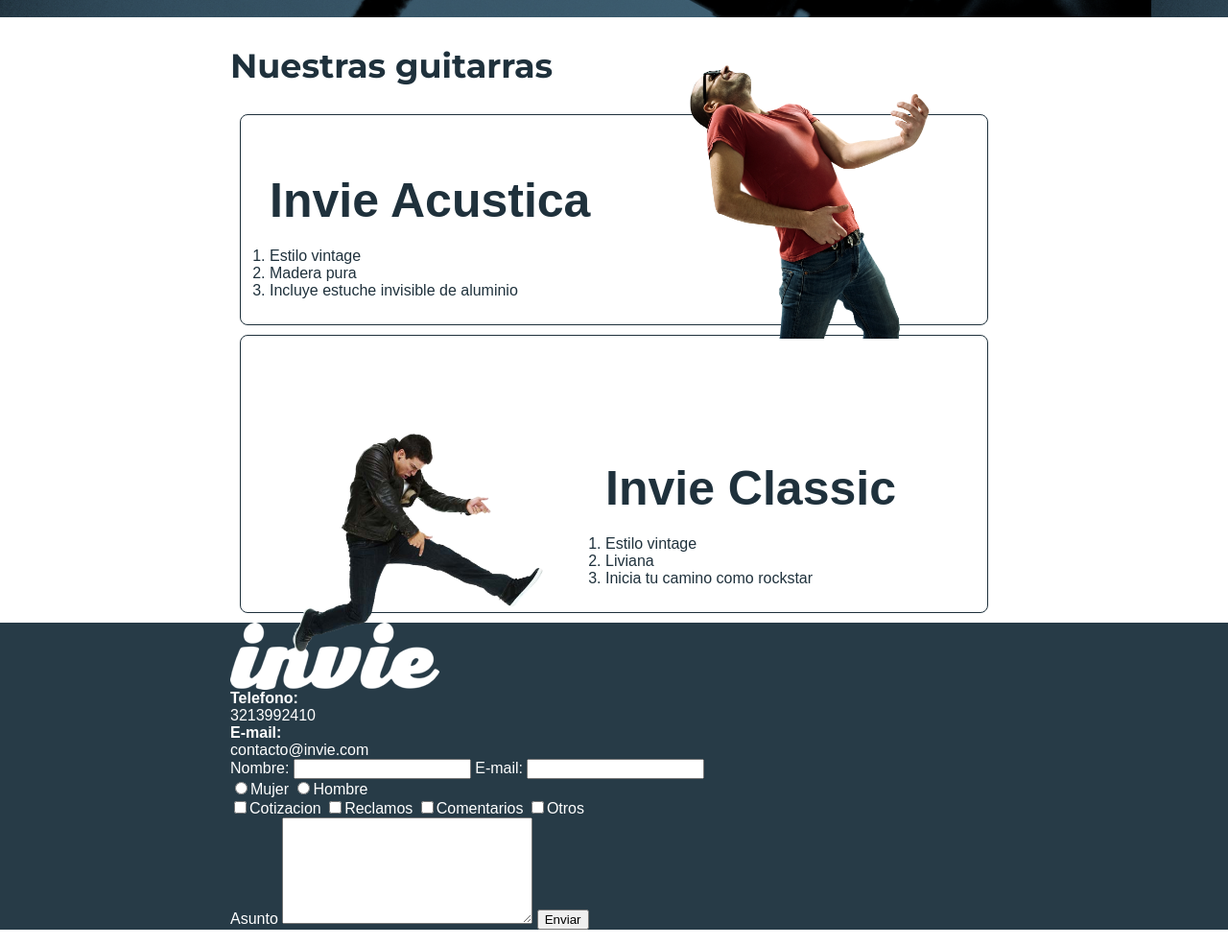
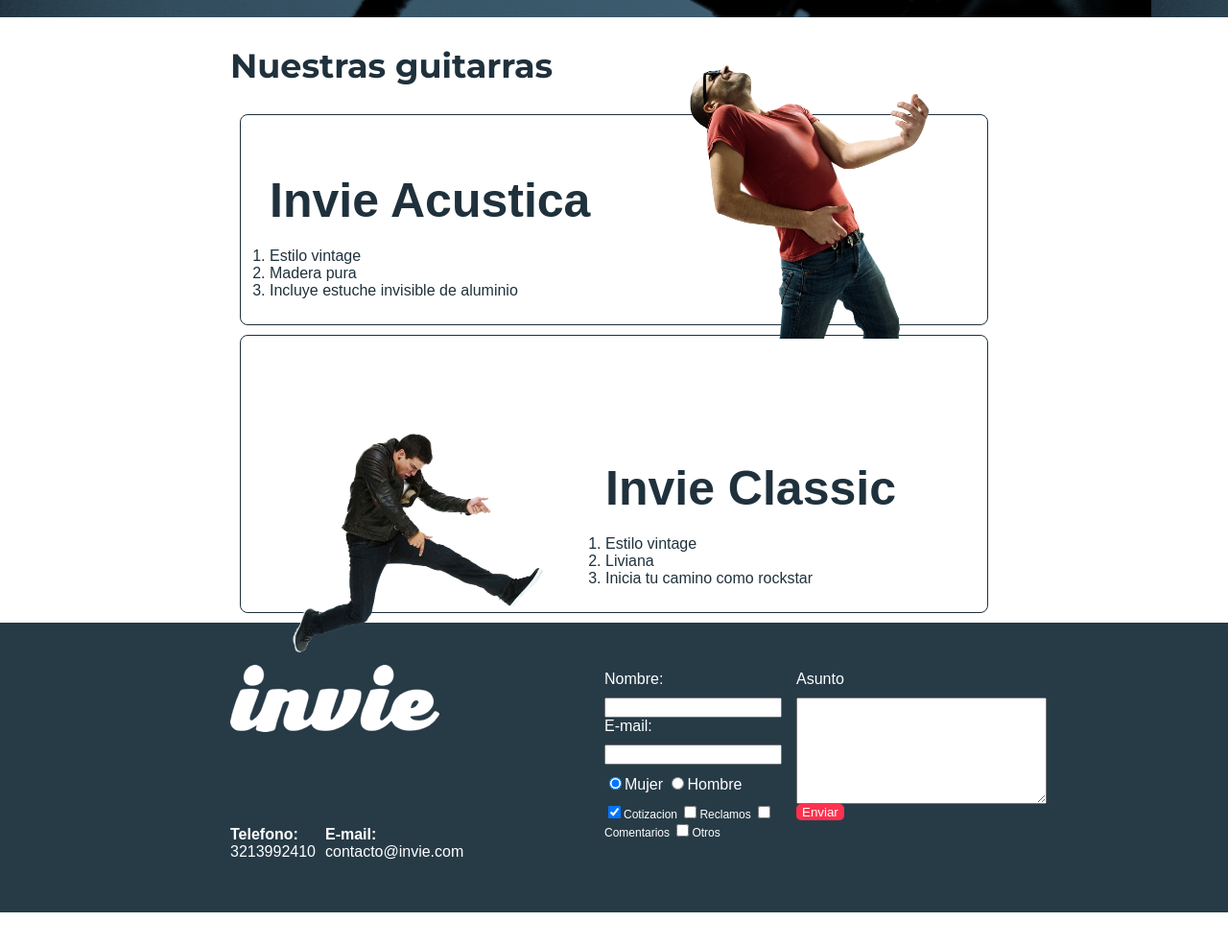
Before and after one commit to HarpeBlue/Invie-Desarrollo-web, a plain HTML site: page index.html in a window 1280 px wide. Shown: the part 409-1394 px from the top of the page at 96% size. After the commit the page ends 1360 px from the top, so only its background shows below. Drawn offline with Linux system fonts and the light colour scheme; a web font is replaced by a local one.

Commit message:
Agregando disposicion con flexbox, y estilos a button

```diff
--- a/css/invie.css
+++ b/css/invie.css
@@ -3,7 +3,7 @@ body
   font-family: 'allerta', sans-serif;
   margin: 0;
 }
-button
+.button
 {
   border-radius: 5px;
   border: none;
@@ -112,6 +112,13 @@ button
 {
   background: #273b47;
 }
+.contacto
+{
+  display: flex;
+  width: 300px;
+  flex-wrap: wrap;
+  align-items: center;
+}
 .contacto img
 {
   display: block;
@@ -124,8 +131,42 @@ button
 {
   color: white;
   text-decoration: none;
+  margin: 10px 10px 10px 0;
+}
+.footer .contenedor
+{
+  display: flex;
+  justify-content: space-between;
 }
 .formulario
 {
+  display: flex;
+  width: 400px;
   color: white;
+  padding: 50px 10px;
 }
+.col1, .col2
+{
+  display: flex;
+  flex-direction: column;
+}
+.col1
+{
+  margin-right: 15px;
+}
+.col2
+{
+  align-items: flex-start;
+}
+.intereses label
+{
+  font-size: 12px;
+}
+.formulario label, .sexo, .intereses
+{
+  margin-bottom: 10px;
+}
+.sexo
+{
+  margin-top: 10px;
+}
--- a/index.html
+++ b/index.html
@@ -29,7 +29,7 @@
       <div class="contenedor">
       <h1 class="titulo">Guitarras inviesibles</h1><!-- titulo -->
       <h3 class="title-a">Sè la estrella de rock que siempre quisiste ser</h3><!-- resumen -->
-      <button class="boton">Conoce más</button><!-- boton -->
+      <button class="button">Conoce más</button><!-- boton -->
       </div>
     </section>
     <section id="guitarras" class="guitarras contenedor"><!-- guitarras -->
@@ -65,13 +65,14 @@
           <a href="mailto:contacto@invie.com"><strong>E-mail: </strong><span>contacto@invie.com</span></a>
         </div>
         <form class="formulario">
+          <div class="col1">
             <label for="nombre">Nombre: </label>
             <input type="text" required id="nombre" name="nombre" />
             <label for="email">E-mail: </label>
             <input type="email" required id="email" name="email" />
             <div class="sexo">
               <label for="mujer">
-              <input type="radio" required id="mujer" name="sexo" value="mujer" />Mujer
+                <input type="radio" checked required id="mujer" name="sexo" value="mujer" />Mujer
               </label>
               <label for="hombre">
                 <input type="radio" required id="hombre" name="sexo" value="hombre" />Hombre
@@ -79,7 +80,7 @@
             </div>
             <div class="intereses">
               <label for="cotizacion">
-              <input type="checkbox" required id="cotizacion" name="intereses" value="cotizacion" />Cotizacion
+                <input type="checkbox" checked required id="cotizacion" name="intereses" value="cotizacion" />Cotizacion
               </label>
               <label for="reclamos">
                 <input type="checkbox" required id="reclamos" name="intereses" value="reclamos" />Reclamos
@@ -91,10 +92,11 @@
                 <input type="checkbox" required id="otros" name="intereses" value="otros" />Otros
               </label>
             </div>
-          <div class="">
+          </div>
+          <div class="col2">
             <label for="asunto">Asunto</label>
           <textarea name="Asunto" id="asunto" rows="7" cols="30"></textarea>
-          <input type="submit" name="" value="Enviar" />
+          <input type="submit" name="" value="Enviar" class="button"/>
           </div>
         </form>
       </div>
```
Lines whose indentation alone changed are shown as unchanged.
